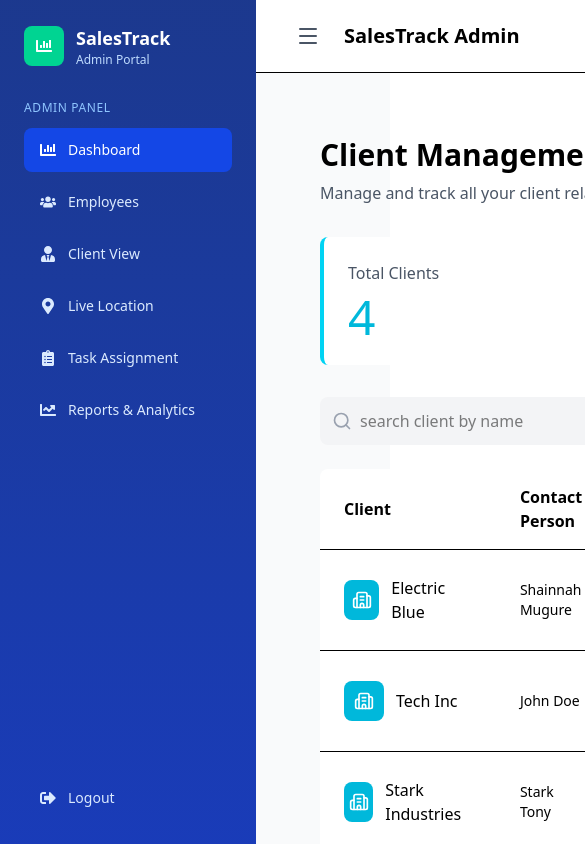
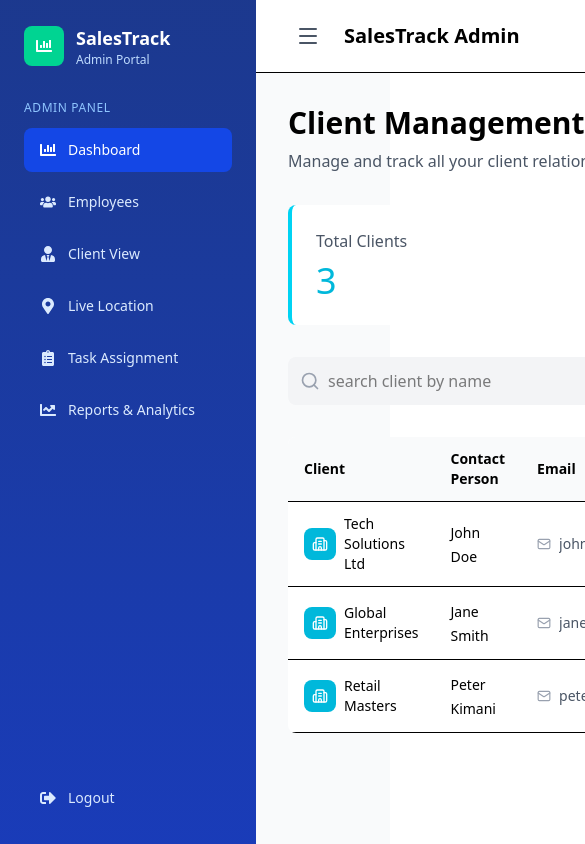
Before and after one commit to codexLante/KPM-salesTrack-Frontend, a React (Vite) app in the folder KPM SalesTrack/: page /admin/clients in a window 390 px wide. Shown: the top 844 px of the page, 585 px wide, since content can reach past the window. Built offline with nearby package versions, Linux system fonts and the light colour scheme.

Commit message:
Changed clientview, details,tables, the statcard and cientManager page

```diff
--- a/KPM SalesTrack/src/ADMIN/components/AddClientForm.jsx
+++ b/KPM SalesTrack/src/ADMIN/components/AddClientForm.jsx
@@ -1,8 +1,6 @@
-import React from 'react';
 import { ArrowLeft } from 'lucide-react';
 import Input from './Input';
 import Select from './Select';
-import Button from './Button';
 
 const AddClientForm = ({ formData, setFormData, onAdd, onCancel, employees }) => {
   const handleInputChange = (e) => {
@@ -13,106 +11,107 @@ const AddClientForm = ({ formData, setFormData, onAdd, onCancel, employees }) =>
     }));
   };
 
-  const employeeOptions = [
-    { value: '', label: 'Select employee' },
-    ...employees.map(emp => ({
-      value: emp.id,
-      label: emp.name
-    }))
-  ];
-
-  const industryOptions = [
-    { value: '', label: 'Select industry' },
-    { value: 'Technology', label: 'Technology' },
-    { value: 'Finance', label: 'Finance' },
-    { value: 'Healthcare', label: 'Healthcare' },
-    { value: 'Retail', label: 'Retail' },
-    { value: 'Manufacturing', label: 'Manufacturing' },
-    { value: 'Other', label: 'Other' }
-  ];
-
   return (
-    <div className="max-w-4xl">
+    <div className="max-w-4xl mx-auto font-sans">
+      {/* Header */}
       <div className="flex items-center gap-4 mb-8">
         <button
           onClick={onCancel}
-          className="w-12 h-12 border-2 border-cyan-500 rounded flex items-center justify-center hover:bg-cyan-50"
+          className="w-12 h-12 border-2 border-cyan-500 rounded-lg flex items-center justify-center hover:bg-cyan-50 transition duration-200"
         >
           <ArrowLeft className="w-6 h-6 text-cyan-500" />
         </button>
         <div>
-          <h2 className="text-3xl font-bold mb-2">Add New Client</h2>
+          <h2 className="text-3xl font-bold text-gray-800 mb-1">Add New Client</h2>
           <p className="text-gray-600">Fill in the details to add a new client</p>
         </div>
       </div>
 
-      <div className="bg-white rounded-lg p-8">
-        <h3 className="text-xl font-bold mb-2">Client Information</h3>
-        <p className="text-gray-600 mb-8">Enter the details of the new client below</p>
+      {/* Form Card */}
+      <div className="bg-white rounded-xl shadow-md border border-gray-200 p-8">
+        <h3 className="text-xl font-semibold text-cyan-600 mb-2">Client Information</h3>
+        <p className="text-gray-600 mb-6">Enter the details of the new client below</p>
 
-        <div className="space-y-6">
+        {/* Grid Inputs */}
+        <div className="grid grid-cols-1 md:grid-cols-2 gap-6">
           <Input
-            label="Company Name:"
+            label="Company Name"
             name="companyName"
             value={formData.companyName}
             onChange={handleInputChange}
+            placeholder="e.g. Tech Solutions Ltd"
           />
-
           <Input
-            label="Contact Person:"
+            label="Contact Person"
             name="contactPerson"
             value={formData.contactPerson}
             onChange={handleInputChange}
+            placeholder="e.g. John Doe"
           />
-
           <Input
-            label="Email Address:"
+            label="Email Address"
             name="email"
             type="email"
             value={formData.email}
             onChange={handleInputChange}
+            placeholder="e.g. john@techsolutions.com"
           />
-
           <Input
-            label="Phone Number:"
+            label="Phone Number"
             name="phone"
             type="tel"
             value={formData.phone}
             onChange={handleInputChange}
+            placeholder="e.g. +254712345678"
           />
-
           <Input
-            label="Location:"
+            label="Location"
             name="location"
             value={formData.location}
             onChange={handleInputChange}
-            placeholder="e.g. Nairobi, Kilimani"
+            placeholder="e.g. Nairobi, Kenya"
           />
-
-          <Select
-            label="Industry:"
+          <Input
+            label="Industry"
             name="industry"
             value={formData.industry}
             onChange={handleInputChange}
-            options={industryOptions}
+            placeholder="e.g. Technology"
           />
+        </div>
 
+        {/* Full-width Select */}
+        <div className="mt-6">
           <Select
-            label="Assign to Employee:"
+            label="Assign To"
             name="assignedTo"
             value={formData.assignedTo}
             onChange={handleInputChange}
-            options={employeeOptions}
+            options={[
+              { value: '', label: 'Select employee' },
+              ...employees.map(emp => ({
+                value: emp.id.toString(),
+                label: `${emp.name} - ${emp.role}`
+              }))
+            ]}
+            placeholder="Choose employee"
           />
         </div>
 
-        <div className="flex gap-4 mt-8">
-          <Button variant="outline" onClick={onCancel} className="flex-1">
+        {/* Buttons */}
+        <div className="flex flex-col md:flex-row gap-4 mt-10 pt-6 border-t border-gray-200">
+          <button
+            onClick={onCancel}
+            className="flex-1 px-6 py-3.5 border-2 border-gray-300 text-gray-700 font-semibold rounded-lg hover:bg-gray-50 hover:border-gray-400 transition-all duration-200"
+          >
             Cancel
-          </Button>
-          <Button variant="primary" onClick={onAdd} className="flex-1">
+          </button>
+          <button
+            onClick={onAdd}
+            className="flex-1 px-6 py-3.5 bg-gradient-to-r from-cyan-500 to-blue-500 text-white font-semibold rounded-lg hover:from-cyan-600 hover:to-blue-600 shadow-lg shadow-cyan-500/30 hover:shadow-xl hover:shadow-cyan-500/40 transition-all duration-200 transform hover:scale-[1.02]"
+          >
             Add Client
-          </Button>
+          </button>
         </div>
       </div>
     </div>
--- a/KPM SalesTrack/src/ADMIN/components/ClientListView.jsx
+++ b/KPM SalesTrack/src/ADMIN/components/ClientListView.jsx
@@ -1,6 +1,7 @@
-import React from 'react';
+import { Users } from 'lucide-react';
 import SearchBar from './SearchBar';
 import ClientTable from './ClientTable';
+import StatCard from './StatCard';
 
 const ClientListView = ({
   clients,
@@ -12,34 +13,40 @@ const ClientListView = ({
   employees
 }) => {
   return (
-    <>
-      <div className="flex justify-between items-start mb-8">
+    <div className="space-y-8">
+      {/* Header */}
+      <div className="flex justify-between items-start">
         <div>
           <h2 className="text-3xl font-bold mb-2">Client Management</h2>
           <p className="text-gray-600">Manage and track all your client relationships</p>
         </div>
         <button
           onClick={() => setShowAddForm(true)}
-          className="bg-cyan-500 hover:bg-cyan-600 text-white px-4 py-2 rounded flex items-center gap-2"
+          className="bg-cyan-500 hover:bg-cyan-600 text-white px-4 py-2 rounded flex items-center gap-2 transition"
         >
           <span className="text-xl">+</span>
           Add Client
         </button>
       </div>
 
-      {/* Total Clients Card */}
-      <div className="bg-white rounded-lg p-6 mb-8 border-l-4 border-cyan-400 max-w-xs">
-        <div className="text-gray-600 mb-2">Total Clients</div>
-        <div className="text-5xl font-light text-cyan-500">{clients.length}</div>
+      {/* Stats Bar */}
+      <div className="mb-8">
+        <StatCard
+          title="Total Clients"
+          value={clients.length}
+          borderColor="border-cyan-400"
+          valueColor="text-cyan-500"
+          bgColor="bg-cyan-100"
+          color="text-cyan-500"
+          Icon={Users}
+        />
       </div>
 
       {/* Search */}
-      <div className="mb-6">
-        <SearchBar
-          searchTerm={searchTerm}
-          setSearchTerm={setSearchTerm}
-        />
-      </div>
+      <SearchBar
+        searchTerm={searchTerm}
+        setSearchTerm={setSearchTerm}
+      />
 
       {/* Client Table */}
       <ClientTable
@@ -47,7 +54,7 @@ const ClientListView = ({
         onClientClick={onClientClick}
         employees={employees}
       />
-    </>
+    </div>
   );
 };
 
--- a/KPM SalesTrack/src/ADMIN/components/ClientTable.jsx
+++ b/KPM SalesTrack/src/ADMIN/components/ClientTable.jsx
@@ -1,26 +1,26 @@
-import React from 'react';
-import { Building2, MapPin } from 'lucide-react';
+import { Building2, MapPin, Mail, Phone } from 'lucide-react';
 
 const ClientTable = ({ clients, onClientClick, employees }) => {
   const getAssignedEmployee = (employeeId) => {
-    if (!employees){
-      return null
+    if (!employees) {
+      return null;
     }
     return employees.find(emp => emp.id === employeeId);
   };
 
   return (
     <div className="bg-white rounded-lg overflow-hidden">
+      <div className="overflow-x-auto">
         <table className="w-full">
           <thead>
-          <tr className="border-b">
-            <th className="text-left py-4 px-6 font-semibold">Client</th>
-            <th className="text-left py-4 px-6 font-semibold">Contact Person</th>
-            <th className="text-left py-4 px-6 font-semibold">Email</th>
-            <th className="text-left py-4 px-6 font-semibold">Phone</th>
-            <th className="text-left py-4 px-6 font-semibold">Location</th>
-            <th className="text-left py-4 px-6 font-semibold">Assigned to</th>
-            <th className="text-left py-4 px-6 font-semibold">Action</th>
+            <tr className="border-b bg-gray-50">
+              <th className="text-left py-3 px-4 font-semibold text-sm">Client</th>
+              <th className="text-left py-3 px-4 font-semibold text-sm">Contact Person</th>
+              <th className="text-left py-3 px-4 font-semibold text-sm">Email</th>
+              <th className="text-left py-3 px-4 font-semibold text-sm">Phone</th>
+              <th className="text-left py-3 px-4 font-semibold text-sm">Location</th>
+              <th className="text-left py-3 px-4 font-semibold text-sm">Assigned to</th>
+              <th className="text-left py-3 px-4 font-semibold text-sm">Action</th>
             </tr>
           </thead>
           <tbody>
@@ -28,45 +28,55 @@ const ClientTable = ({ clients, onClientClick, employees }) => {
               const assignedEmployee = getAssignedEmployee(client.assignedTo);
               return (
                 <tr key={client.id} className="border-b hover:bg-gray-50">
-                <td className="py-4 px-6">
-                  <div className="flex items-center gap-3">
-                    <div className="w-10 h-10 bg-cyan-500 rounded-lg flex items-center justify-center text-white">
-                      <Building2 className="w-5 h-5" />
+                  <td className="py-3 px-4">
+                    <div className="flex items-center gap-2">
+                      <div className="w-8 h-8 bg-cyan-500 rounded-lg flex items-center justify-center text-white flex-shrink-0">
+                        <Building2 className="w-4 h-4" />
                       </div>
-                    <span className="font-medium">{client.companyName}</span>
+                      <span className="font-medium text-sm">{client.companyName}</span>
                     </div>
                   </td>
-                <td className="py-4 px-6">
-                  <div className="text-sm">
-                    <div className="font-medium">{client.contactPerson}</div>
+                  <td className="py-3 px-4">
+                    <span className="font-medium text-sm">{client.contactPerson}</span>
+                  </td>
+                  <td className="py-3 px-4">
+                    <div className="flex items-center gap-2">
+                      <Mail className="w-3.5 h-3.5 text-gray-400 flex-shrink-0" />
+                      <span className="text-gray-600 text-sm truncate max-w-[180px]" title={client.email}>
+                        {client.email}
+                      </span>
                     </div>
                   </td>
-                <td className="py-4 px-6">
-                  <span className="text-gray-600">{client.email}</span>
-                </td>
-                <td className="py-4 px-6">
-                  <span className="font-medium">{client.phone}</span>
-                </td>
-                <td className="py-4 px-6">
+                  <td className="py-3 px-4">
                     <div className="flex items-center gap-2">
-                    <MapPin className="w-4 h-4 text-gray-400" />
-                    <span>{client.location}</span>
+                      <Phone className="w-3.5 h-3.5 text-gray-400 flex-shrink-0" />
+                      <span className="font-medium text-sm whitespace-nowrap">{client.phone}</span>
                     </div>
                   </td>
-                <td className="py-4 px-6">
-                  {assignedEmployee && (
+                  <td className="py-3 px-4">
                     <div className="flex items-center gap-2">
-                      <div className="w-8 h-8 bg-cyan-500 rounded-full flex items-center justify-center text-white text-xs font-semibold">
+                      <MapPin className="w-3.5 h-3.5 text-gray-400 flex-shrink-0" />
+                      <span className="text-sm">{client.location}</span>
+                    </div>
+                  </td>
+                  <td className="py-3 px-4">
+                    {assignedEmployee ? (
+                      <div className="flex items-center gap-2">
+                        <div className="w-7 h-7 bg-cyan-500 rounded-full flex items-center justify-center text-white text-xs font-semibold flex-shrink-0">
                           {assignedEmployee.initials}
                         </div>
-                      <span className="font-medium">{assignedEmployee.name}</span>
+                        <span className="font-medium text-sm truncate max-w-[120px]" title={assignedEmployee.name}>
+                          {assignedEmployee.name}
+                        </span>
                       </div>
+                    ) : (
+                      <span className="text-gray-400 text-sm">Unassigned</span>
                     )}
                   </td>
-                <td className="py-4 px-6">
+                  <td className="py-3 px-4">
                     <button
                       onClick={() => onClientClick(client)}
-                    className="px-4 py-2 border-2 border-cyan-500 text-cyan-500 rounded-lg hover:bg-cyan-50 transition-colors"
+                      className="px-3 py-1.5 border-2 border-cyan-500 text-cyan-500 rounded-lg hover:bg-cyan-50 transition-colors font-medium text-sm whitespace-nowrap"
                     >
                       View Details
                     </button>
@@ -77,6 +87,7 @@ const ClientTable = ({ clients, onClientClick, employees }) => {
           </tbody>
         </table>
       </div>
+    </div>
   );
 };
 
--- a/KPM SalesTrack/src/ADMIN/components/StatCard.jsx
+++ b/KPM SalesTrack/src/ADMIN/components/StatCard.jsx
@@ -1,15 +1,12 @@
-
-const StatCard = ({ title, value, borderColor, valueColor,bgColor,color,Icon, }) => {
-return (
-    <div className={`bg-white rounded-lg p-6 border-l-4 ${borderColor} flex justify-between items-center`}>
+const StatCard = ({ title, value, borderColor, valueColor, bgColor, color, Icon }) => {
+  return (
+    <div className={`bg-white rounded-lg p-6 border-l-4 ${borderColor} w-full flex justify-between items-center`}>
       <div>
         <div className="text-gray-600 mb-2">{title}</div>
         <div className={`text-4xl font-light ${color || valueColor}`}>{value}</div>
       </div>
-
       {Icon && (
         <div className={`p-3 rounded-full ${bgColor} ${color}`}>
-
           <Icon className="h-8 w-8" />
         </div>
       )}
--- a/KPM SalesTrack/src/ADMIN/pages/ClientManagement.jsx
+++ b/KPM SalesTrack/src/ADMIN/pages/ClientManagement.jsx
@@ -1,12 +1,12 @@
-import React, { useState } from 'react';
+import { useState } from 'react';
+import { Routes, Route, useNavigate } from 'react-router-dom';
 import ClientListView from '../components/ClientListView';
 import AddClientForm from '../components/AddClientForm';
 import ClientDetails from '../components/ClientDetails';
 
-const ClientManagement = ({ employees }) => {
+const ClientManagement = () => {
+  const navigate = useNavigate();
   const [searchTerm, setSearchTerm] = useState('');
-  const [currentView, setCurrentView] = useState('list'); // 'list', 'add', 'details'
-  const [selectedClient, setSelectedClient] = useState(null);
   const [formData, setFormData] = useState({
     companyName: '',
     contactPerson: '',
@@ -17,54 +17,77 @@ const ClientManagement = ({ employees }) => {
     assignedTo: ''
   });
 
+  // Dummy employees data
+  const [employees] = useState([
+    {
+      id: 1,
+      name: 'Eugene mwite',
+      email: 'eugi@gmail.com',
+      phone: '+254 795432443',
+      role: 'Sales Manager',
+      status: 'active',
+      clients: 3,
+      initials: 'EM'
+    },
+    {
+      id: 2,
+      name: 'Erica muthoni',
+      email: 'ericmu@gmail.com',
+      phone: '+254 785734343',
+      role: 'Sales rep',
+      status: 'active',
+      clients: 3,
+      initials: 'EM'
+    },
+    {
+      id: 3,
+      name: 'Eva Mwaki',
+      email: 'evamaki@gmail.com',
+      phone: '+254 798413457',
+      role: 'Sales rep',
+      status: 'active',
+      clients: 3,
+      initials: 'EM'
+    }
+  ]);
+
+  // Dummy clients data
   const [clients, setClients] = useState([
     {
       id: 1,
-      companyName: 'Electric Blue',
-      contactPerson: 'Shainnah Mugure',
-      email: 'mugure@blue.io',
-      phone: '+1245537687',
-      location: 'Kilimani',
+      companyName: 'Tech Solutions Ltd',
+      contactPerson: 'John Doe',
+      email: 'john@techsolutions.com',
+      phone: '+254 712345678',
+      location: 'Nairobi, Kenya',
       industry: 'Technology',
-      assignedTo: 4,
+      assignedTo: 1,
       lastContact: 'Oct 16',
       upcomingMeeting: 'Nov 20'
     },
     {
       id: 2,
-      companyName: 'Tech Inc',
-      contactPerson: 'John Doe',
-      email: 'doe@blue.io',
-      phone: '+1245537687',
-      location: 'Lavington',
-      industry: 'Technology',
-      assignedTo: 4,
-      lastContact: 'Oct 10',
-      upcomingMeeting: 'Nov 15'
+      companyName: 'Global Enterprises',
+      contactPerson: 'Jane Smith',
+      email: 'jane@globalent.com',
+      phone: '+254 723456789',
+      location: 'Mombasa, Kenya',
+      industry: 'Manufacturing',
+      assignedTo: 2,
+      lastContact: 'Oct 18',
+      upcomingMeeting: 'Nov 25'
     },
     {
       id: 3,
-      companyName: 'Stark Industries',
-      contactPerson: 'Stark Tony',
-      email: 'tony@Tony.io',
-      phone: '+1245537687',
-      location: 'Ngong',
-      industry: 'Manufacturing',
-      assignedTo: 4,
-      lastContact: 'Oct 12',
-      upcomingMeeting: 'Nov 25'
-    },
-    {
-      id: 4,
-      companyName: 'Huik Inc',
-      contactPerson: 'Silver Sufer',
-      email: 'Silversufer@board.io',
-      phone: '+1245537687',
-      location: 'Karen',
-      industry: 'Finance',
-      assignedTo: 4,
-      lastContact: 'Oct 18',
-      upcomingMeeting: 'Nov 30'
+      companyName: 'Retail Masters',
+      contactPerson: 'Peter Kimani',
+      email: 'peter@retailmasters.com',
+      phone: '+254 734567890',
+      location: 'Kisumu, Kenya',
+      industry: 'Retail',
+      assignedTo: 3,
+      lastContact: 'Oct 20',
+      upcomingMeeting: 'Dec 1'
     }
   ]);
 
@@ -78,14 +101,9 @@ const ClientManagement = ({ employees }) => {
         formData.phone && formData.location && formData.industry && formData.assignedTo) {
       const newClient = {
         id: clients.length + 1,
-        companyName: formData.companyName,
-        contactPerson: formData.contactPerson,
-        email: formData.email,
-        phone: formData.phone,
-        location: formData.location,
-        industry: formData.industry,
+        ...formData,
         assignedTo: parseInt(formData.assignedTo),
-        lastContact: 'Today',
+        lastContact: new Date().toLocaleDateString('en-US', { month: 'short', day: 'numeric' }),
         upcomingMeeting: 'TBD'
       };
 
@@ -99,7 +117,7 @@ const ClientManagement = ({ employees }) => {
         industry: '',
         assignedTo: ''
       });
-      setCurrentView('list');
+      navigate('/admin/clients');
     }
   };
 
@@ -113,34 +131,43 @@ const ClientManagement = ({ employees }) => {
       industry: '',
       assignedTo: ''
     });
-    setCurrentView('list');
+    navigate('/admin/clients');
   };
 
   const handleClientClick = (client) => {
-    setSelectedClient(client);
-    setCurrentView('details');
+    navigate(`/admin/clients/${client.id}`);
   };
 
-  const handleBackToList = () => {
-    setSelectedClient(null);
-    setCurrentView('list');
+  const handleBack = () => {
+    navigate('/admin/clients');
+  };
+
+  const handleShowAddForm = () => {
+    navigate('/admin/clients/add');
   };
 
   return (
-    <div className="p-8">
-          {currentView === 'list' && (
+    <Routes>
+      {/* Client List - Main view */}
+      <Route
+        index
+        element={
           <ClientListView
             clients={clients}
             searchTerm={searchTerm}
             setSearchTerm={setSearchTerm}
-              setShowAddForm={() => setCurrentView('add')}
+            setShowAddForm={handleShowAddForm}
             filteredClients={filteredClients}
             onClientClick={handleClientClick}
             employees={employees}
           />
-          )}
+        }
+      />
 
-          {currentView === 'add' && (
+      {/* Add Client Form */}
+      <Route
+        path="add"
+        element={
           <AddClientForm
             formData={formData}
             setFormData={setFormData}
@@ -148,16 +175,21 @@ const ClientManagement = ({ employees }) => {
             onCancel={handleCancel}
             employees={employees}
           />
-          )}
+        }
+      />
 
-          {currentView === 'details' && selectedClient && (
+      {/* Client Details */}
+      <Route
+        path=":clientId"
+        element={
           <ClientDetails
-              client={selectedClient}
-              onBack={handleBackToList}
+            client={clients.find(c => c.id === parseInt(window.location.pathname.split('/').pop()))}
+            onBack={handleBack}
             employees={employees}
           />
-          )}
-    </div>
+        }
+      />
+    </Routes>
   );
 };
 
--- a/KPM SalesTrack/src/App.jsx
+++ b/KPM SalesTrack/src/App.jsx
@@ -4,7 +4,7 @@ import SignUp from "./ADMIN/pages/SignUp";
 import AdminLayout from "./ADMIN/index";
 import Dashboard from "./ADMIN/pages/dashboard";
 import EmployeeManagement from "./ADMIN/pages/EmployeeManagement";
-import ClientManagement from "./ADMIN/pages/ClientManagement"
+import ClientManagement from "./ADMIN/pages/ClientManagement";
 
 function App() {
   return (
@@ -20,10 +20,13 @@ function App() {
           <Route index element={<Dashboard />} />
           <Route path="dashboard" element={<Dashboard />} />
 
-          {/* Other admin pages */}
+          {/* Employee Routes */}
           <Route path="employees" element={<EmployeeManagement />} />
-          <Route path="clients" element={<ClientManagement/>}/>
-          {/* Add more routes as you create pages */}
+
+          {/* Client Routes - All handled within ClientManagement */}
+          <Route path="clients/*" element={<ClientManagement />} />
+
+          {/* Add more routes as needed */}
         </Route>
 
         {/* 404 - Redirect to login */}
```
Also changed, not shown: KPM SalesTrack/src/ADMIN/components/AddEmployeeForm.jsx (+33 -19 lines), KPM SalesTrack/src/ADMIN/components/ClientDetails.jsx (+88 -78 lines). Lines whose indentation alone changed are shown as unchanged.
